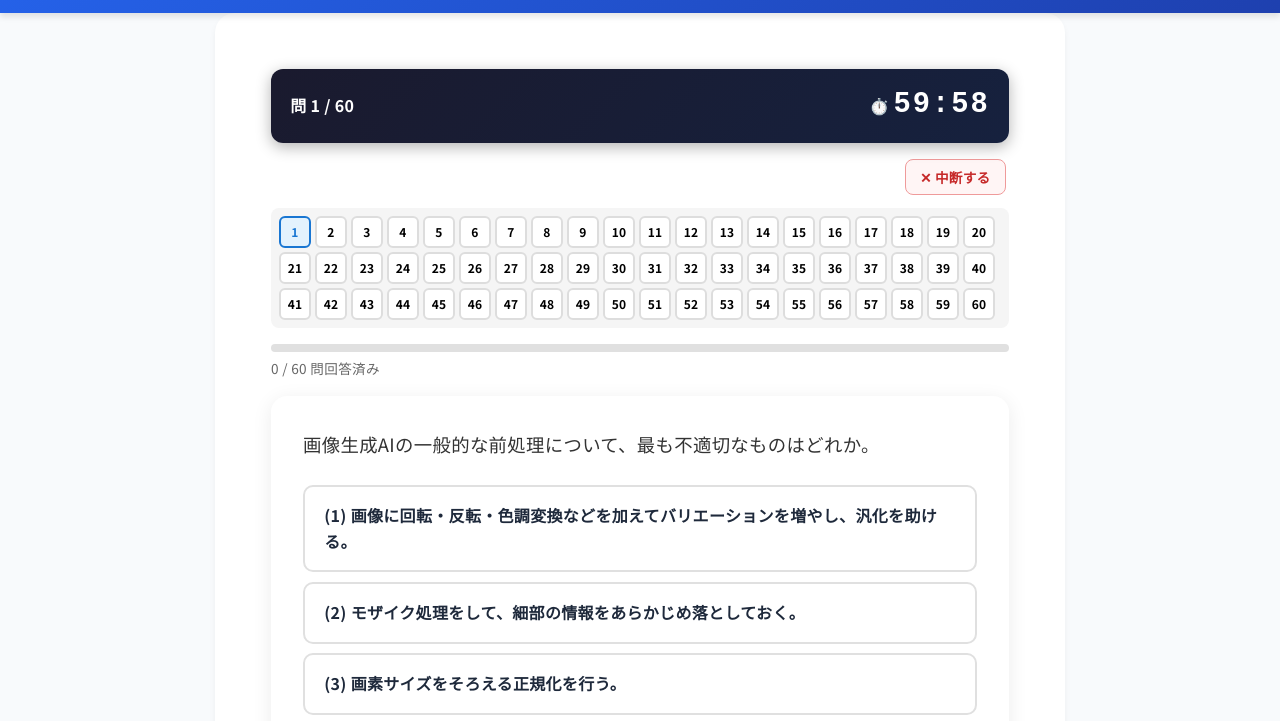
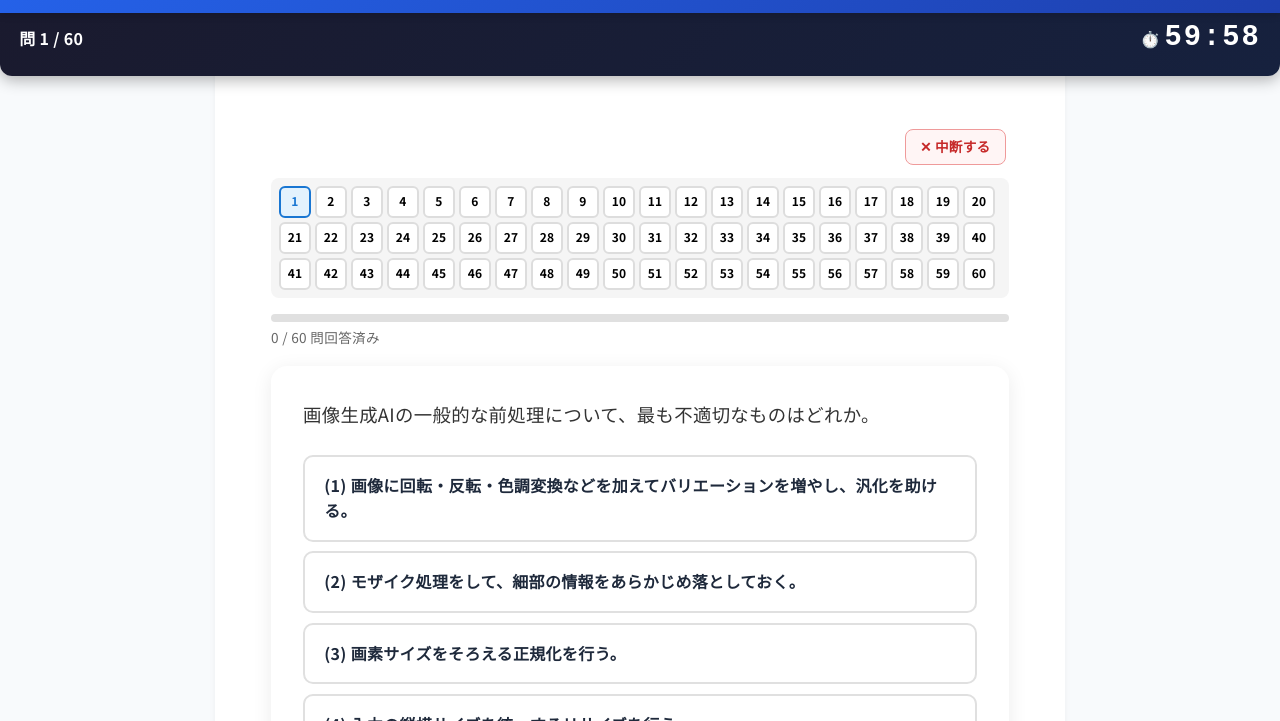
Before and after one commit to ttttttttttakuya4343/seisei-ai-pasport-lesson-site, a website: page full-exam.html in a window 1280 px wide. Both pictures are taken after a click on the button "📝 模擬試験 1 を開始". Shown: the part 63-784 px from the top of the page. Drawn offline with Linux system fonts and the light colour scheme.

Commit message:
fix: タイマーバーをposition:fixedに変更（スマホでスクロール時に隠れる問題を修正）

```diff
--- a/full-exam.html
+++ b/full-exam.html
@@ -30,12 +30,18 @@
             background: linear-gradient(135deg, #1a1a2e, #16213e);
             color: white;
             padding: 0.8rem 1.2rem;
-            border-radius: 12px;
+            border-radius: 0 0 12px 12px;
             margin-bottom: 1rem;
-            position: sticky;
-            top: 70px; /* ナビバー(約64px)の下に配置 */
-            z-index: 100;
+            position: fixed;
+            top: 64px; /* ナビバー(約64px)の直下 */
+            left: 0;
+            right: 0;
+            z-index: 200;
             box-shadow: 0 4px 15px rgba(0,0,0,0.3);
+        }
+        /* タイマーバー分のスペースを試験画面のトップに確保 */
+        #exam-screen {
+            padding-top: 60px;
         }
         .timer-display {
             font-size: 1.8rem;
```
